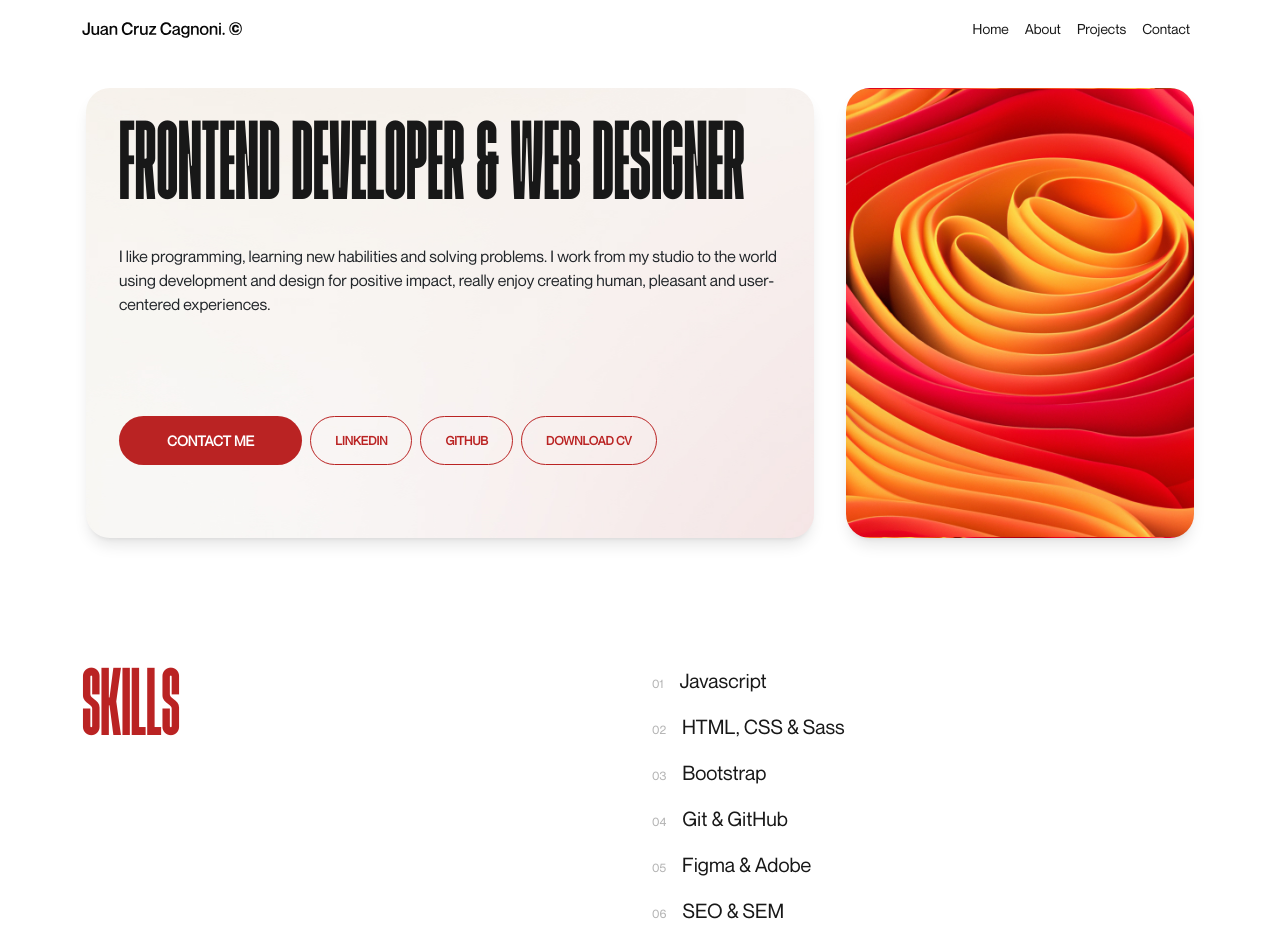
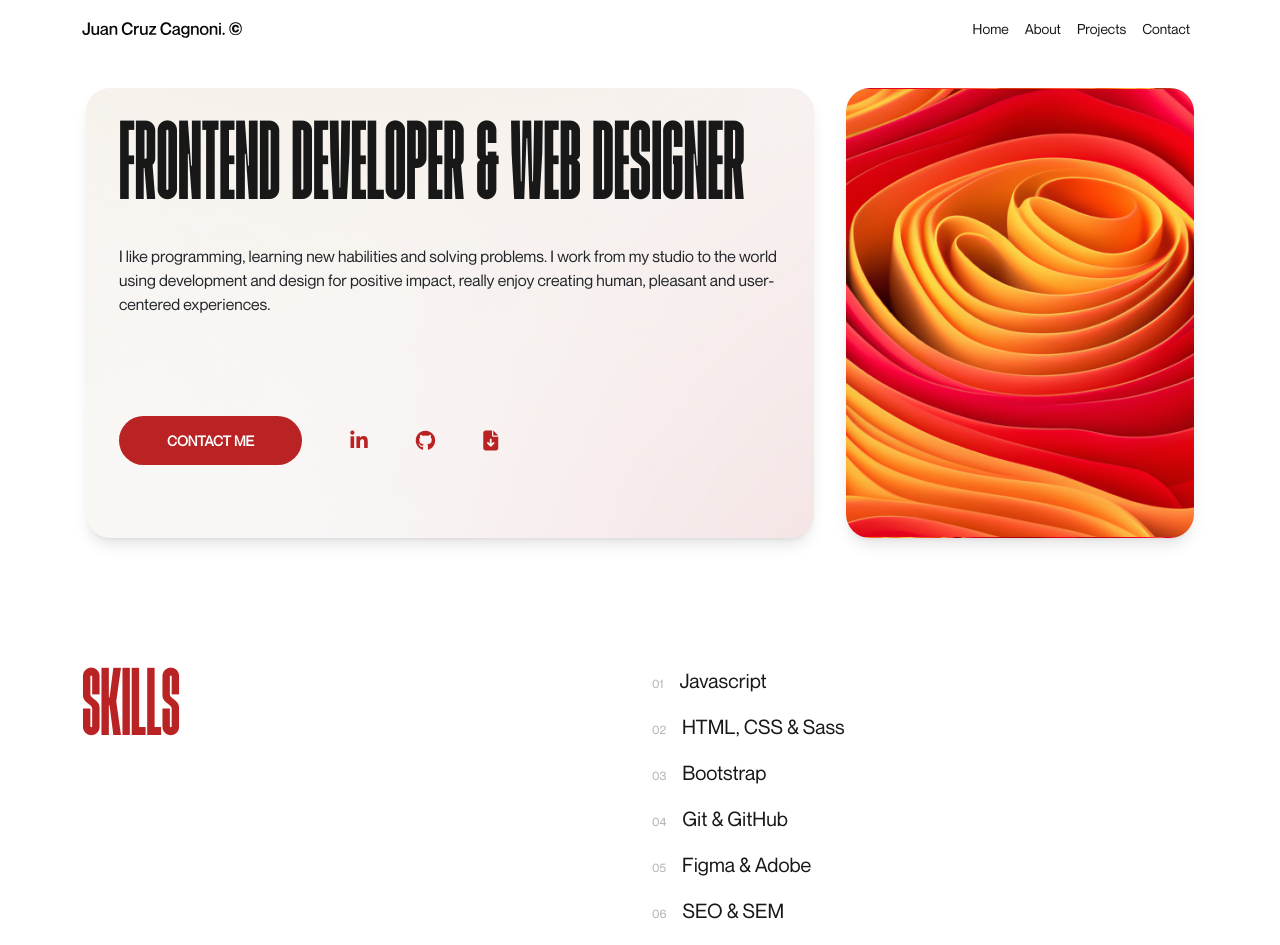
Before and after one commit to juancruzcagnoni/Portfolio, a plain HTML site: page index.html in a window 1280 px wide. Shown: the top 945 px of the page. Drawn offline with nearby package versions, Linux system fonts and the light colour scheme.

Commit message:
adjustment social 2

```diff
--- a/css/style.scss
+++ b/css/style.scss
@@ -112,21 +112,33 @@ h1{
     border-radius: 30px;
     background-color: $color-2;
     color: $color-3;
+
+    a{
+        text-decoration: none;
+        color: $color-3;
+    }
 }
 
 .home-link:hover{
     color: $color-3;
 }
 
+.links{
+    width: 70%;
+    margin: auto;
+}
+
 .social{
     background-color: transparent;
-    border: $color-2 1px solid;
-    font-size: 12px;
-    padding: 7px 24px;
+    font-size: 20px;
     display: flex;
     justify-content: center;
     align-items: center;
     color: $color-2;
+
+    a{
+        color: $color-2;
+    }
 }
 
 .social:hover{
@@ -330,6 +342,11 @@ h2{
         flex-direction: row;
     }
 
+    .links{
+        width: auto;
+        margin: 0;
+    }
+
     .skills{
         padding-top: 3rem;
 
--- a/index.html
+++ b/index.html
@@ -51,11 +51,19 @@
                             <p>I like programming, learning new habilities and solving problems. I work from my studio to the world using development and design for positive impact, really enjoy creating human, pleasant and user-centered experiences.
                             </p>
                             <div class="home-contact mb-4">
-                                <a href="mailto:juancagnoni@gmail.com" class="home-link mb-3">CONTACT ME</a>
-                                <div class="d-flex">
-                                    <a href="" class="home-link social ms-md-2 mb-3">LINKEDIN</a>
-                                    <a href="" class="home-link social ms-md-2 mb-3">GITHUB</a>
-                                    <a href="" class="home-link social ms-md-2 mb-3">DOWNLOAD CV</a>
+                                <div class="home-link mb-3">
+                                    <a href="mailto:juancagnoni@gmail.com">CONTACT ME</a>
+                                </div>
+                                <div class="d-flex justify-content-between links">
+                                    <div class="social ms-md-5 mb-3">
+                                        <a href=""><i class="fa-brands fa-linkedin-in"></i></a>
+                                    </div>
+                                    <div class="social ms-md-5 mb-3">
+                                        <a href=""><i class="fa-brands fa-github"></i></a>
+                                    </div>
+                                    <div class="social ms-md-5 mb-3">
+                                        <a href=""><i class="fa-solid fa-file-arrow-down"></i></a>
+                                    </div>
                                 </div>
                             </div>
                         </div>
```
Also changed, not shown: css/style.css, 1 other file.
